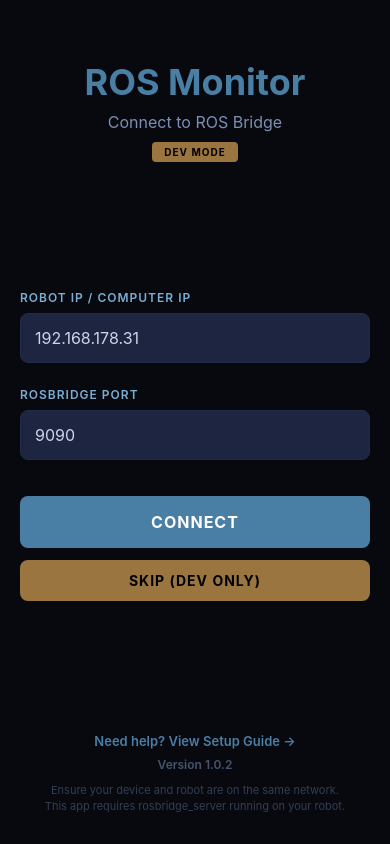
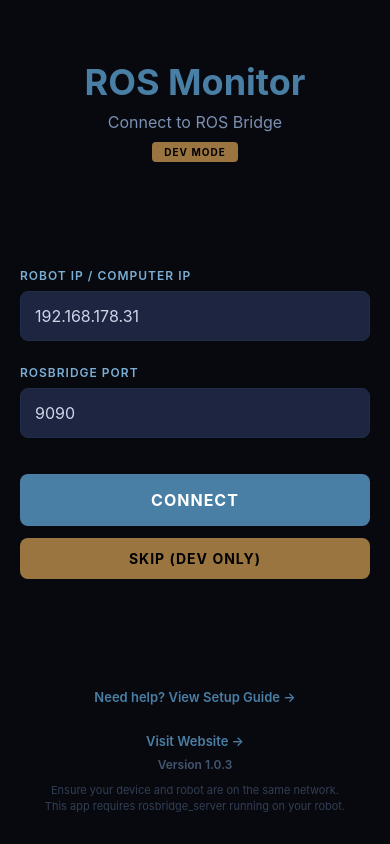
Before and after one commit to Davidpereira2803/rosground, a React Native app: screen /Connect in a window 390 px wide. Built offline with nearby package versions, Linux system fonts and the light colour scheme.

Commit message:
feat: update version to 1.0.3; add website link in ConnectScreen and enhance setup guide in README

```diff
--- a/app.json
+++ b/app.json
@@ -2,7 +2,7 @@
   "expo": {
     "name": "ROS Monitor",
     "slug": "rosmonitor",
-    "version": "1.0.2",
+    "version": "1.0.3",
     "orientation": "default",
     "icon": "./assets/icon.png",
     "userInterfaceStyle": "light",
--- a/package.json
+++ b/package.json
@@ -1,6 +1,6 @@
 {
   "name": "rosground",
-  "version": "1.0.2",
+  "version": "1.0.3",
   "main": "index.js",
   "scripts": {
     "start": "expo start",
--- a/src/screens/ConnectScreen.js
+++ b/src/screens/ConnectScreen.js
@@ -1,5 +1,5 @@
 import React, { useState } from 'react';
-import { View, Text, TextInput, TouchableOpacity, StyleSheet, ScrollView, useWindowDimensions } from 'react-native';
+import { View, Text, TextInput, TouchableOpacity, StyleSheet, ScrollView, useWindowDimensions, Linking } from 'react-native';
 import { useROS } from '../context/ROSContext';
 import { theme } from '../theme/colors';
 import Constants from 'expo-constants';
@@ -135,6 +135,15 @@ export default function ConnectScreen({ navigation }) {
         >
           <Text style={styles.helpLinkText}>Need help? View Setup Guide →</Text>
         </TouchableOpacity>
+
+        {/* Website Link */}
+        <TouchableOpacity
+          onPress={() => Linking.openURL('https://pearlabs.dev/rosground')}
+          style={styles.websiteLink}
+        >
+          <Text style={styles.websiteLinkText}>Visit Website →</Text>
+        </TouchableOpacity>
+
         <Text style={styles.version}>Version {appVersion}</Text>
         <Text style={styles.disclaimer}>
           Ensure your device and robot are on the same network.{'\n'}
@@ -272,4 +281,14 @@ const styles = StyleSheet.create({
     textAlign: 'center',
     fontWeight: '600',
   },
+  websiteLink: {
+    marginTop: 12,
+    paddingVertical: 8,
+  },
+  websiteLinkText: {
+    fontSize: 13,
+    color: theme.accent.primary,
+    textAlign: 'center',
+    fontWeight: '600',
+  },
 });
```
Also changed, not shown: 2 other files (tests, documents, lock files or other folders).
